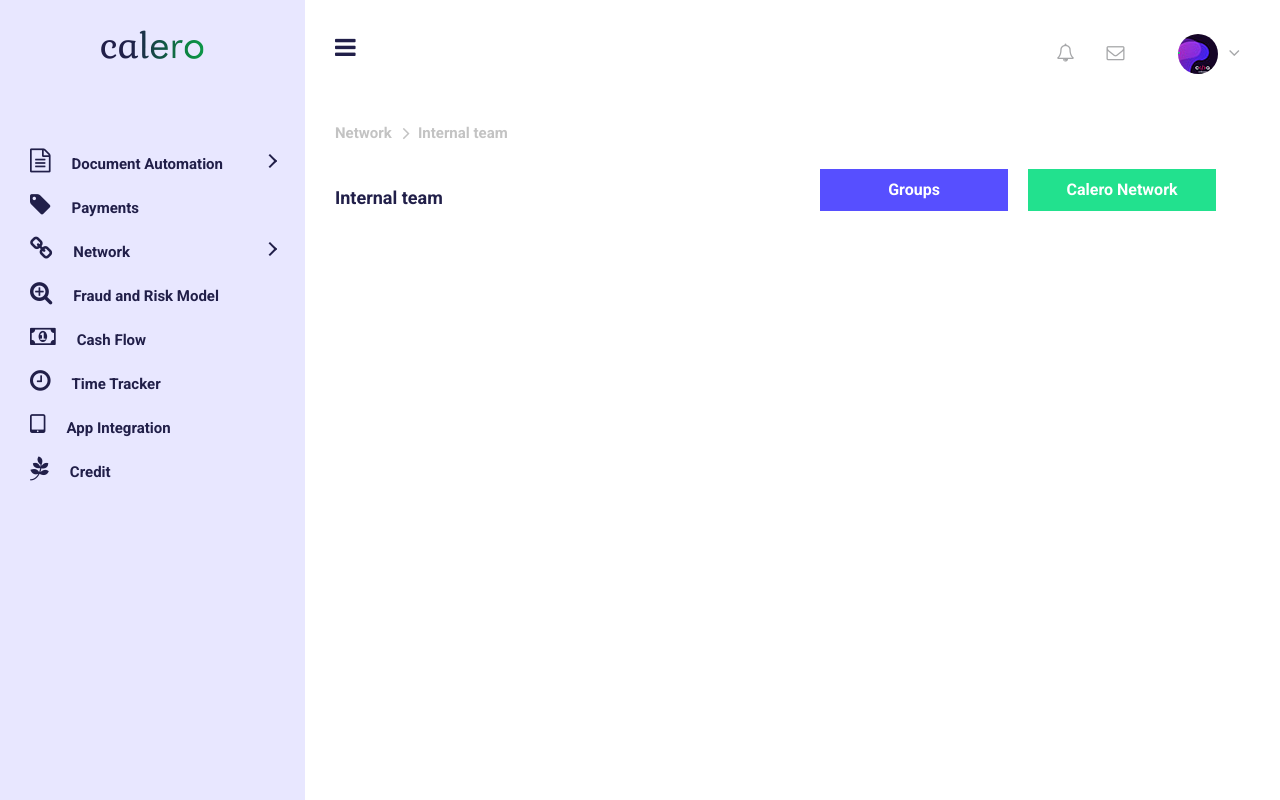
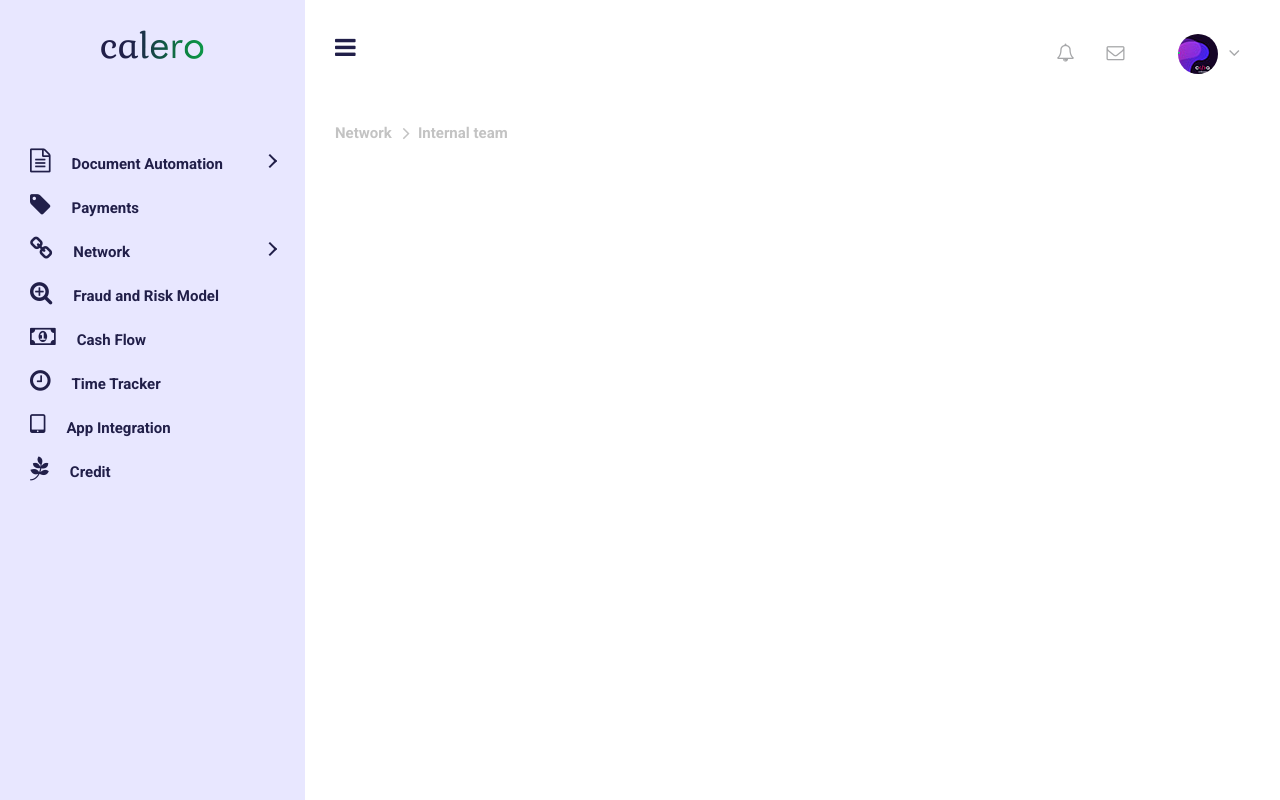
Before and after one commit to thirtyfoursoft/calero-app, an Angular app: page / in a window 1280 px wide. Built offline with nearby package versions, Linux system fonts and the light colour scheme.

Commit message:
adding Route for internal component

```diff
--- /dev/null
+++ b/src/app/app-routing.module.ts
@@ -0,0 +1,10 @@
+import { NgModule } from '@angular/core';
+import { ModuleWithProviders } from '@angular/core/src/metadata/ng_module';
+import { RouterModule, Routes } from '@angular/router';
+import { InternalComponent } from './internal/internal.component';
+
+export const AppRoutes: Routes = [
+	{ path: 'internal', component: InternalComponent }
+];
+
+export const AppRoutingModule: ModuleWithProviders = RouterModule.forRoot(AppRoutes);
--- a/src/app/app.component.html
+++ b/src/app/app.component.html
@@ -7,6 +7,6 @@
 
 <app-breadcrumb></app-breadcrumb>
 
-<app-internal></app-internal>
+<router-outlet></router-outlet>
 
 </div>
--- a/src/app/app.module.ts
+++ b/src/app/app.module.ts
@@ -6,6 +6,7 @@ import { NavigationComponent } from './navigation/navigation.component';
 import { SubnavComponent } from './subnav/subnav.component';
 import { BreadcrumbComponent } from './breadcrumb/breadcrumb.component';
 import { InternalComponent } from './internal/internal.component';
+import { AppRoutingModule } from './/app-routing.module';
 
 @NgModule({
   declarations: [
@@ -16,7 +17,8 @@ import { InternalComponent } from './internal/internal.component';
     InternalComponent
   ],
   imports: [
-    BrowserModule
+    BrowserModule,
+    AppRoutingModule
   ],
   providers: [],
   bootstrap: [AppComponent]
--- a/src/app/navigation/navigation.component.html
+++ b/src/app/navigation/navigation.component.html
@@ -13,7 +13,7 @@
 		<li class="has-dropdown"><a href="#" class="collapsed" data-toggle="collapse" href="#col-network" role="button" aria-expanded="false" aria-controls="collapseExample"><i class="fa fa-link" aria-hidden="true"></i>Network <span class="arrow"></span></a>
 			<div class="sub-menu collapse" id="col-network">
 			  <ul>
-				<li><a href="#" class="active">Internal team</a></li>
+				<li><a routerLink="internal" class="active">Internal team</a></li>
 				<li><a href="#">Groups</a></li>
 				<li><a href="#">Calero Network</a></li>
 			  </ul>
```
